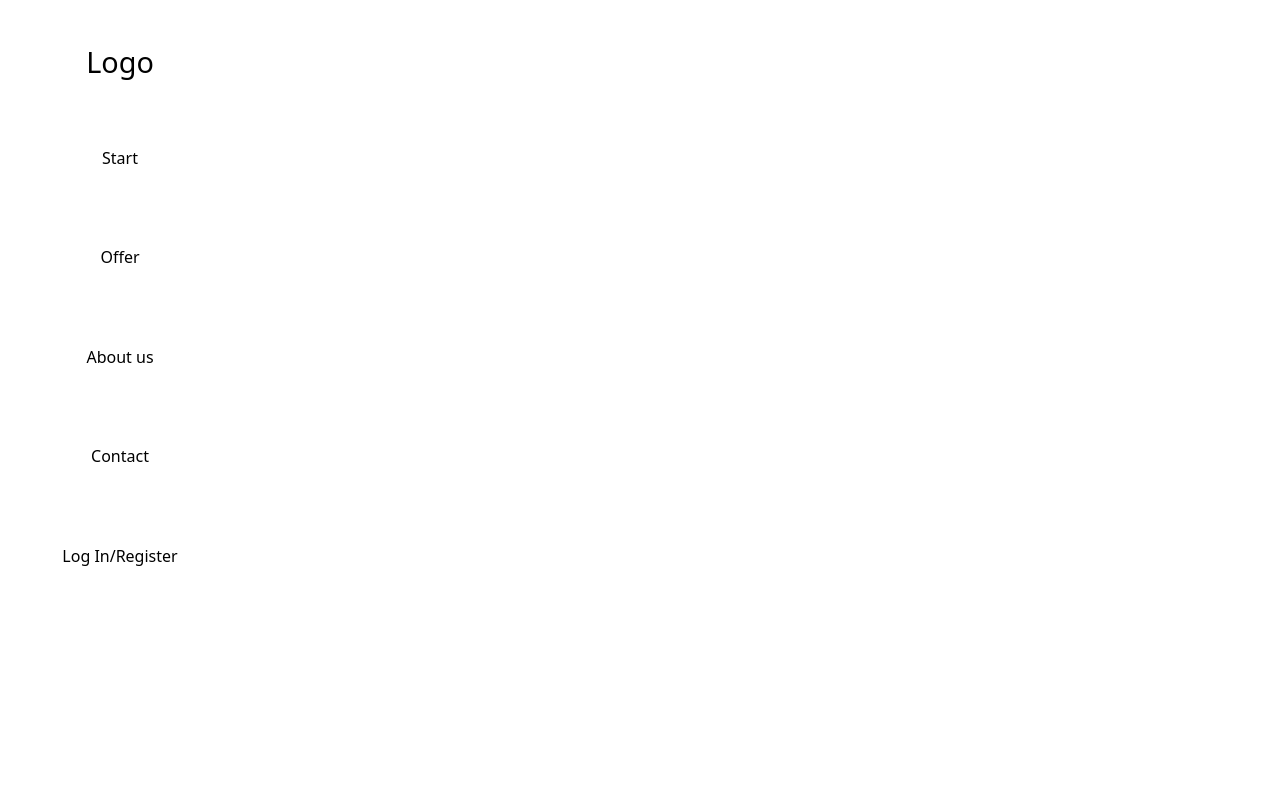
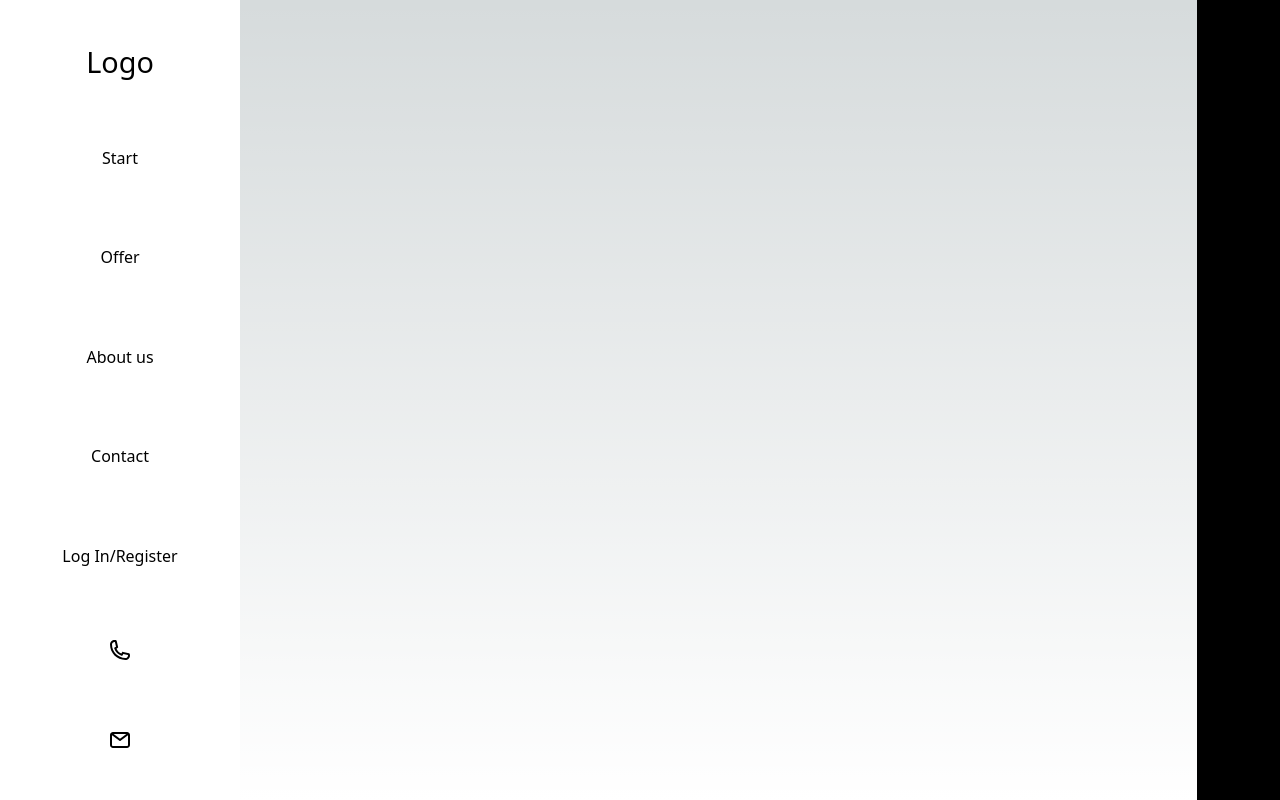
Before and after one commit to psychologianauki/OurSite, a Next.js app: page /Home in a window 1280 px wide. Before the commit this address had no page. Built offline with nearby package versions, Linux system fonts and the light colour scheme.

Commit message:
small changes

```diff
--- a/src/Components/Navbar/Navbar.tsx
+++ b/src/Components/Navbar/Navbar.tsx
@@ -23,7 +23,7 @@ export default function Navbar() {
               setSection(0)
             }}
           >
-            <Link href={routes.START}>Logo</Link>
+            <Link href={routes.DEFAULT}>Logo</Link>
           </div>
           <div
             className={`${styles.sectionElem} ${section === 1 ? "active" : ""}`}
@@ -92,13 +92,13 @@ export default function Navbar() {
             Log In/Register
           </div>
           <div className={styles.iconPhone}>
-            <Phone fill="white" />
+            <Phone fill="black" />
             <div className={styles.contactDetail}>
               <a href="tel:123456789">123456789</a>
             </div>
           </div>
           <div className={styles.iconEmail}>
-            <Email fill="white" />
+            <Email fill="black" />
             <div className={styles.contactDetail}>
               <a href="mailto:email@gmail.com">email@gmail.com</a>
             </div>
@@ -142,10 +142,10 @@ export default function Navbar() {
               }}
             >
               <div className={styles.iconPhone}>
-                <Phone fill="white" />
+                <Phone fill="black" />
               </div>
               <div className={styles.iconEmail}>
-                <Email fill="white" />
+                <Email fill="black" />
               </div>
             </div>
             <div
--- /dev/null
+++ b/src/pages/Home.tsx
@@ -0,0 +1,10 @@
+import React from "react"
+function Home() {
+  return <>some stuffs</>
+}
+
+Home.getInitialProps = async () => {
+  return {}
+}
+
+export default Home
--- a/src/pages/_app.tsx
+++ b/src/pages/_app.tsx
@@ -2,24 +2,31 @@ import "@/styles/globals.css"
 import type { AppProps } from "next/app"
 import { useRouter } from "next/router"
 import AboutPage from "./about/index"
-import HomePage from "./home"
+import HomePage from "./home/index"
 import Layout from "@/Components/Layout/Layout"
 import { routes } from "@/routes"
+import React, { useEffect } from "react"
+import Home from "./Home"
 
 export default function App({ Component, pageProps }: AppProps) {
   const router = useRouter()
 
-  // Render the appropriate page component based on the route
+  useEffect(() => {
+    if (router.pathname === "/") {
+      router.push(routes.START)
+    }
+  }, [])
+
   const renderPageComponent = () => {
     switch (router.pathname) {
       case routes.DEFAULT:
-        return <HomePage />
+        return <Home />
       case routes.START:
         return <HomePage />
       case routes.ABOUTUS:
         return <AboutPage />
       default:
-        return null
+        return <HomePage />
     }
   }
 
--- a/src/pages/home/index.tsx
+++ b/src/pages/home/index.tsx
@@ -1,5 +1,6 @@
 import React from "react"
 
-export default function index() {
-  return <div>HomePage</div>
+function index() {
+  return <div className="bg-black">HomePage</div>
 }
+export default index
--- a/src/pages/siema.tsx
+++ /dev/null
@@ -1,6 +0,0 @@
-import React from "react"
-
-export default function siema() {
-  console.log("djdasjjds")
-  return <div>siema</div>
-}
--- a/src/styles/globals.css
+++ b/src/styles/globals.css
@@ -17,6 +17,11 @@
 }
 
 body {
-
-
+  color: rgb(var(--foreground-rgb));
+  background: linear-gradient(
+      to bottom,
+      transparent,
+      rgb(var(--background-end-rgb))
+    )
+    rgb(var(--background-start-rgb));
 }
```
